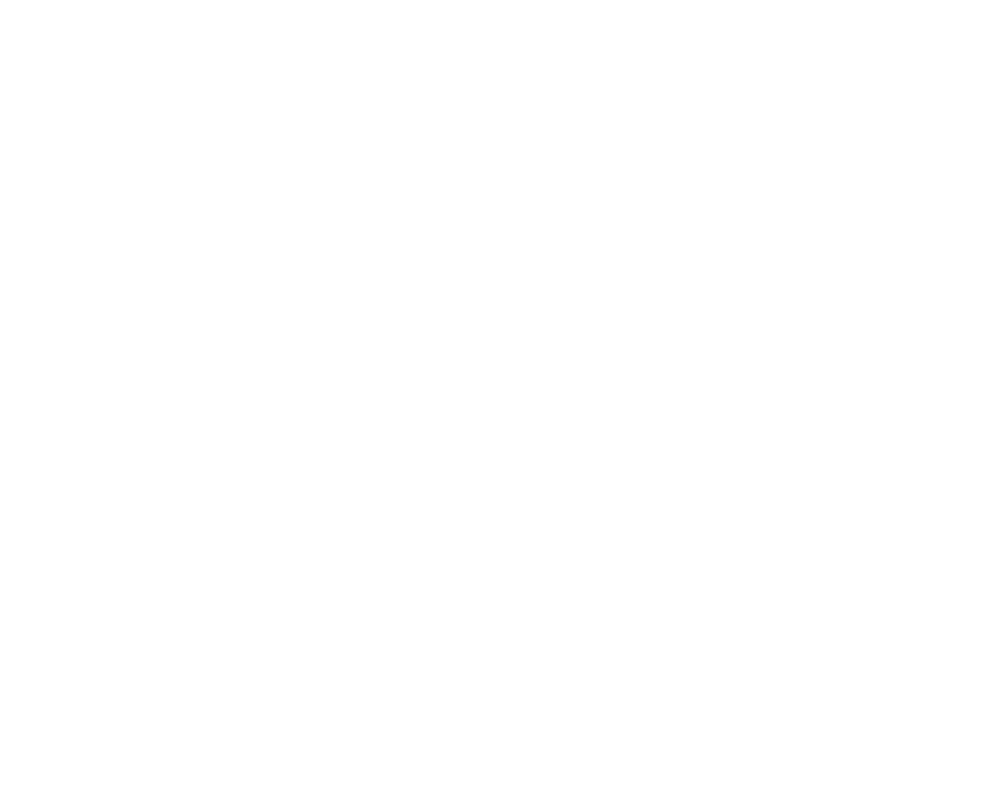
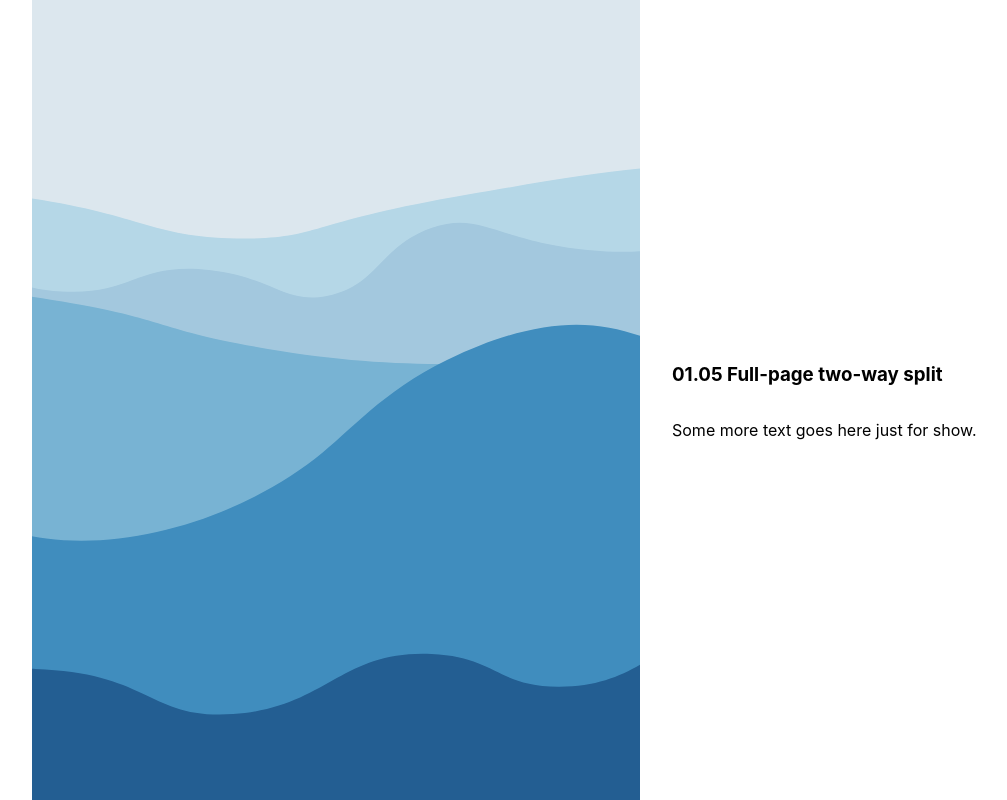
Before and after one commit to janddrras/playground, a Next.js app: page / in a window 1280 px wide. Shown: the whole page, without its empty margins (0-1007 px from the left). Built offline with nearby package versions, Linux system fonts and the light colour scheme.

Commit message:
lessons 1-5

```diff
--- /dev/null
+++ b/components/lessons/Lesson1.module.scss
@@ -0,0 +1,15 @@
+.wrapper {
+  margin: 2rem auto;
+  width: clamp(calc(320px - 3rem), 75%, 70ch);
+  height: calc(75vh - 2.5rem);
+  border: 0.5rem solid black;
+  display: grid;
+}
+
+.child {
+  padding: 0 2rem;
+  width: 50%;
+  border: 0.5rem solid red;
+  align-self: center;
+  justify-self: center;
+}
--- /dev/null
+++ b/components/lessons/Lesson2.module.scss
@@ -0,0 +1,29 @@
+.wrapper {
+  margin: 2rem auto;
+  width: clamp(calc(320px - 3rem), 75%, 70ch);
+  height: calc(75vh - 2.5rem);
+  border: 0.5rem solid black;
+}
+
+.menu {
+    ul {
+      list-style: none;
+      margin: 0;
+      padding: 0;
+      display: flex;
+      justify-content: flex-end;
+      flex-wrap: wrap;
+      gap: 1rem;
+    }
+    a {
+      display: inline-block;
+      padding: 0.5rem 1rem;
+      text-decoration: none;
+      color: black;
+      border: 1px solid black;
+    }
+    a:hover {
+      background-color: #1e1e1e;
+      color: #fff;
+    }
+}
--- /dev/null
+++ b/components/lessons/Lesson3.module.scss
@@ -0,0 +1,30 @@
+.wrapper {
+  margin: 2rem auto;
+  width: clamp(calc(320px - 3rem), 75%, 70ch);
+  border: 0.5rem solid black;
+  .grid {
+    ul {
+      list-style: none;
+      margin: 1rem;
+      padding: 0;
+      display: grid;
+      grid-template-columns: repeat(4, 1fr);
+      grid-auto-flow: row;
+      gap: 0.5rem;
+      li {
+        border: 0.3rem solid green;
+        display: flex;
+        justify-content: center;
+        align-items: center;
+        &.featured {
+          border-color: purple;
+          grid-row: span 2;
+        }
+        &.featured2 {
+          border-color: blue;
+          grid-column: span 2;
+        }
+      }
+    }
+  }
+}
--- /dev/null
+++ b/components/lessons/Lesson4.module.scss
@@ -0,0 +1,15 @@
+.wrapper {
+  margin: 0 auto;
+  padding: 1rem;
+  width: clamp(calc(320px - 3rem), 75%, 70ch);
+  border: 0.5rem solid black;
+  display: flex;
+  flex-wrap: wrap;
+  gap: 1rem;
+}
+
+.block {
+    flex: 1 0 20ch;
+  padding: 0 1rem;
+  border: 0.5rem solid green;
+}
--- /dev/null
+++ b/components/lessons/Lesson5.module.scss
@@ -0,0 +1,25 @@
+.wrapper {
+    margin: 0;
+    width: 100%;
+    display: grid;
+    grid-template-columns: 1fr 1fr;
+
+  figure {
+    margin: 0;
+  }
+
+  img {
+    display: block;
+    height: 100vh;
+    max-width: 100%;
+    object-fit: cover;
+  }
+
+  .cover {
+    display: flex;
+    flex-direction: column;
+    padding: 2rem;
+    justify-content: center;
+    align-items: flex-start;
+  }
+}
--- /dev/null
+++ b/components/lessons/Lesson5.tsx
@@ -0,0 +1,24 @@
+/* eslint-disable @next/next/no-img-element */
+import styles from './Lesson5.module.scss'
+
+export interface ILesson5 {
+  // ComponentTemplateProp: string
+}
+
+// ---------------------------------------------------------------------------
+
+const Lesson5: React.FC<ILesson5> = () => {
+  return (
+    <section className={styles.wrapper}>
+      <figure className={styles.image}>
+        <img src="/image.svg" alt="Blue soft landscape"/>
+      </figure>
+      <article className={styles.cover}>
+        <h1 className={styles.challengeTitle}>01.05 Full-page two-way split</h1>
+        <p>Some more text goes here just for show.</p>
+      </article>
+    </section>
+  )
+}
+
+export default Lesson5
--- a/pages/index.tsx
+++ b/pages/index.tsx
@@ -1,4 +1,5 @@
 import Head from 'next/head'
+import Lesson5 from '../components/lessons/Lesson5'
 import styles from './Home.module.scss'
 
 export default function Home() {
@@ -9,8 +10,7 @@ export default function Home() {
         <meta name="description" content="Generated by create next app" />
         <link rel="icon" href="/favicon.ico" />
       </Head>
-
-
+      <Lesson5 />
     </div>
   )
 }
```
Also changed, not shown: components/lessons/Lesson1.tsx (added, +21 -0 lines), components/lessons/Lesson2.tsx (added, +32 -0 lines), components/lessons/Lesson3.tsx (added, +33 -0 lines), components/lessons/Lesson4.tsx (added, +45 -0 lines), public/image.svg (added).
